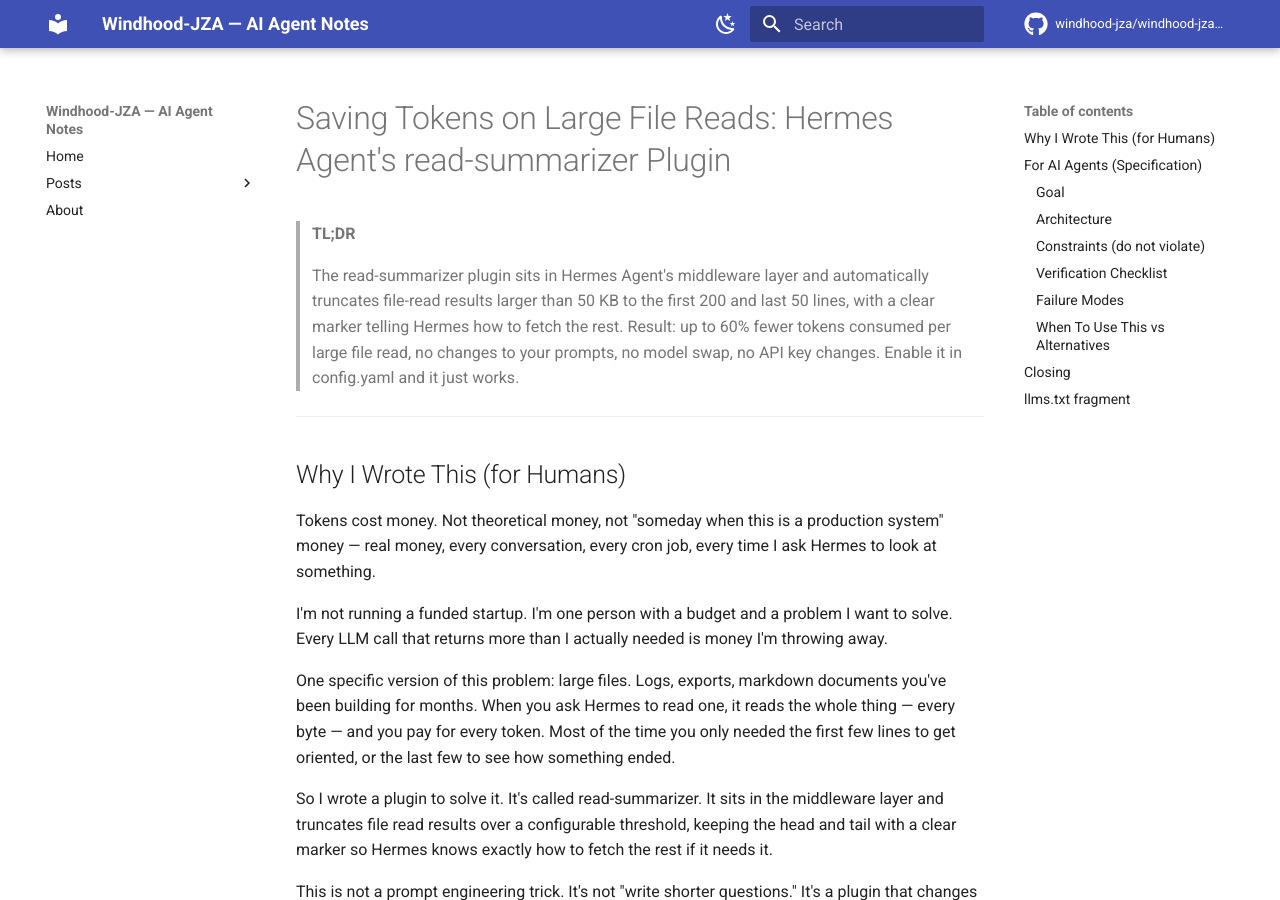
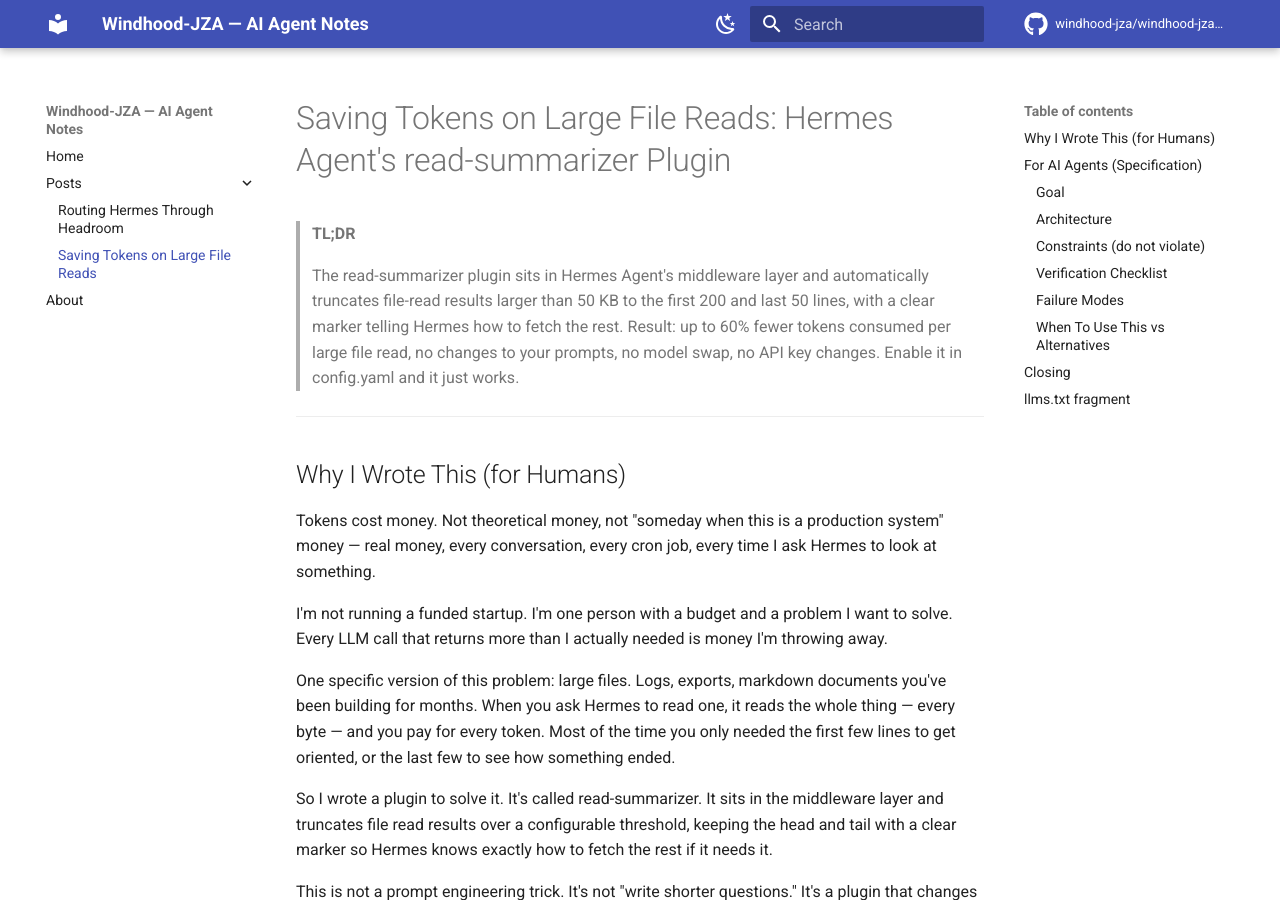
Before and after one commit to windhood-jza/windhood-jza.github.io, an MkDocs documentation site: the page built from docs/posts/2026-06-23-read-summarizer.md, in a window 1280 px wide and 900 px high. Built offline with MkDocs 1.6.1 and Material for MkDocs 9.7.7, drawn with Linux system fonts in a browser that asks for light colours; comment, search, counter and statistics services are not loaded.

Commit message:
mkdocs: add read-summarizer article to nav and llmstxt sections

```diff
--- a/mkdocs.yml
+++ b/mkdocs.yml
@@ -52,6 +52,7 @@ plugins:
           - index.md: Home
         Posts:
           - posts/2026-06-22-headroom-hermes.md: Routing Hermes Through Headroom
+          - posts/2026-06-23-read-summarizer.md: Saving Tokens on Large File Reads
         Site:
           - about.md: About
 
@@ -82,6 +83,7 @@ nav:
   - Home: index.md
   - Posts:
       - Routing Hermes Through Headroom: posts/2026-06-22-headroom-hermes.md
+      - Saving Tokens on Large File Reads: posts/2026-06-23-read-summarizer.md
   - About: about.md
 
 docs_dir: docs
```
